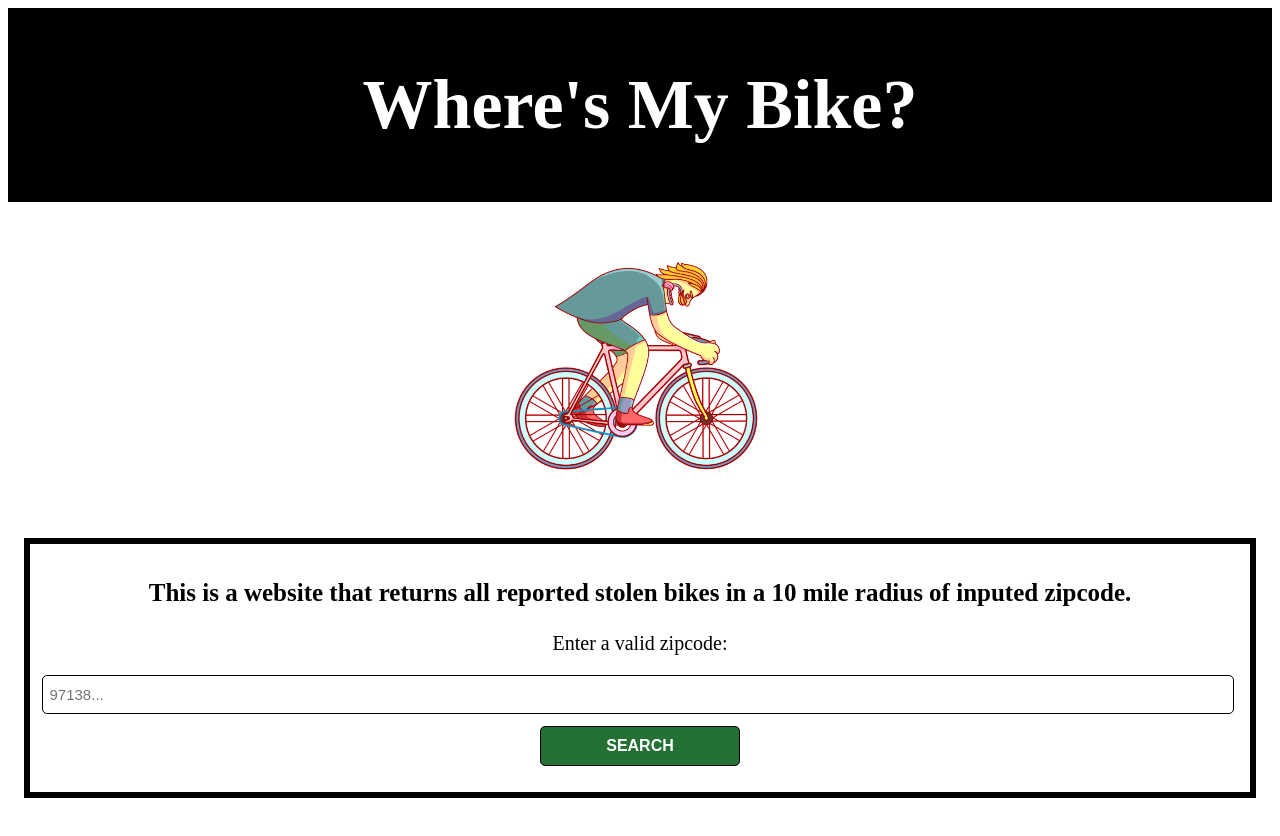
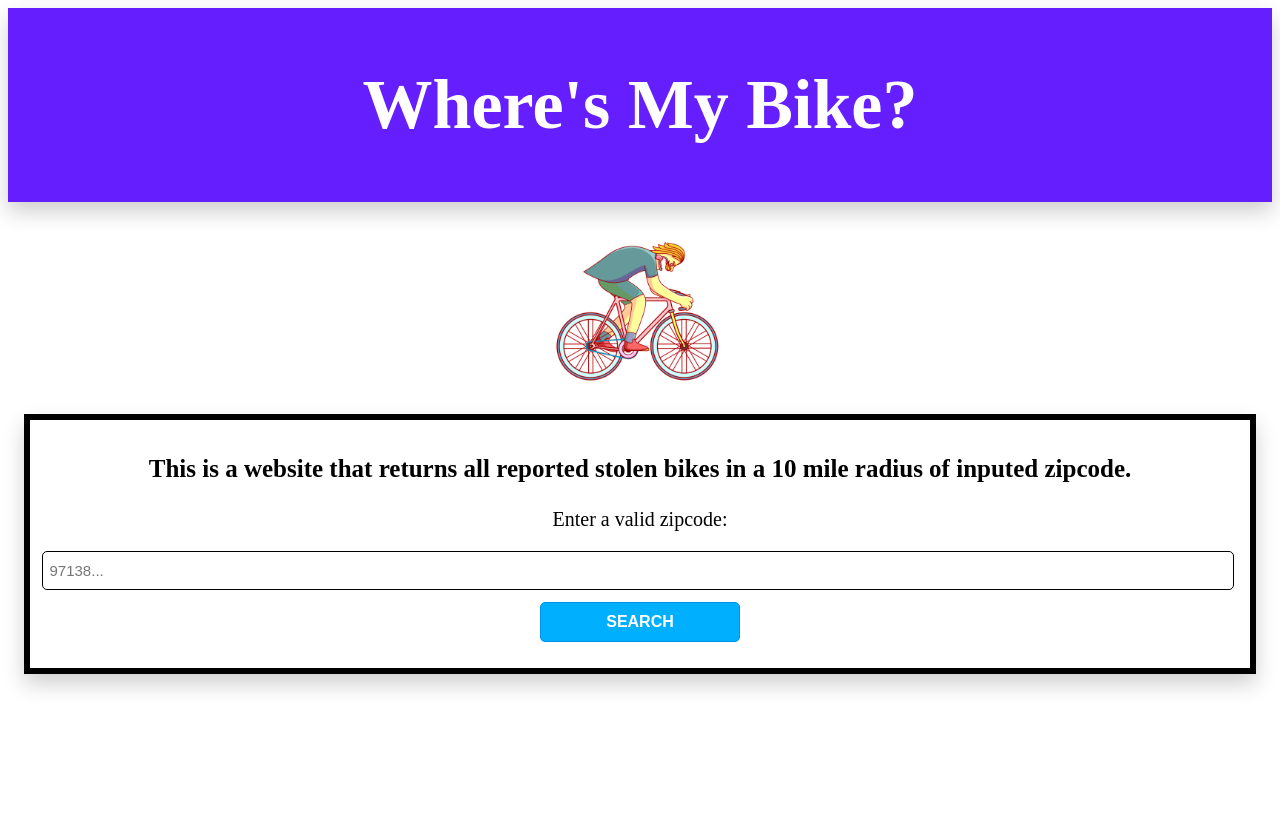
Before and after one commit to putman10/React-Stolen-BIkes, a React app: page / in a window 1280 px wide. Shown: the top 836 px of the page. After the commit the page ends 800 px from the top, so only its background shows below. Built offline with nearby package versions, Linux system fonts and the light colour scheme.

Commit message:
add stylesheet import and move styles out of inline

```diff
--- a/src/components/BikeList.jsx
+++ b/src/components/BikeList.jsx
@@ -11,25 +11,28 @@ const BikeListDisplay = (props) => {
     textAlign: 'center',
     background: '#ffffffb0',
     border: '6px solid black',
-    padding: '2rem 0'
-  }
+    padding: '2rem 10px',
+    WebkitBoxShadow: '0px 10px 20px rgba(0,0,0,0.19)',
+    MozBoxShadow: '0px 10px 20px rgba(0,0,0,0.19)',
+    BoxShadow: '0px 10px 20px rgba(0,0,0,0.19)'
+  };
   let columnStyle = {
     width: '20%',
     display: 'inline-block',
     marginRight: '2%'
-  }
+  };
   let imageStyle = {
     maxWidth: '100%'
-  }
+  };
 
   return (
     <div style={containerStyle}>
-    <h2>{props.city ? 'Bikes Stolen Near: ' + props.city : ''}</h2>
+      <h2>{props.city ? 'Bikes Stolen Near: ' + props.city : ''}</h2>
       {props.loader}
       {props.bikes.map((bike, index) => (
         <div style={columnStyle} key={index}>
           <h3>{bike.title}</h3>
-            <img style={imageStyle} src={bike.thumb != null ? bike.thumb : placeholder} alt={bike.title} />
+          <img style={imageStyle} src={bike.thumb != null ? bike.thumb : placeholder} alt={bike.title} />
           <p>Date Stolen: {bike.date_stolen}</p>
           <p>Serial #: {bike.serial}</p>
           <hr />
@@ -49,14 +52,14 @@ const mapStateToProps = state => {
   let bikes;
   let loader;
   let city = state.search[1].city;
-  console.log(state)
+  console.log(state);
 
   if (!state.search[1].isFetching) {
     bikes = state.search[1].stolenBikes;
     loader;
   } else {
     bikes = [];
-    loader = <Loader type="Triangle" color="#257135" height="100" width="100" />;
+    loader = <Loader type="Triangle" color="rgb(101, 31, 255)" height="100" width="100" />;
   }
   return {
     bikes,
--- a/src/components/BikeSearch.jsx
+++ b/src/components/BikeSearch.jsx
@@ -3,19 +3,25 @@ import { fetchBikeId } from './../actions';
 import { connect } from 'react-redux';
 import PropTypes from 'prop-types';
 
-function BikeSearch({ dispatch }){
+function BikeSearch(props){
   let searchStyle = {
     marginBottom: '1rem'
+  };
+  let inputStyle = {
+    width: '98%',
+    padding: '10px 7px',
+    fontSize: '15px',
+    borderRadius: '5px',
+    border: '1px solid black',
+    marginLeft: '-5px'
+  };
+  let input;
+
+  function handleOnClick(){
+    props.onClick();
   }
-  let inputStyle = {
-    width: "98%",
-    padding: "10px 7px",
-    fontSize: "15px",
-    borderRadius: "5px",
-    border: "1px solid black",
-    marginLeft: "-5px"
-  }
-  let input;
+
+
   return (
     <div style={searchStyle}>
       <form onSubmit={e => {
@@ -23,39 +29,40 @@ function BikeSearch({ dispatch }){
         if (!input.value) {
           return;
         }
-        dispatch(fetchBikeId(input.value));
+        props.dispatch(fetchBikeId(input.value));
         input.value = '';
       }}>
         <input style={inputStyle} placeholder="97138..." ref={node => {
           input = node;
         }}></input>
-        <button className="buttonStyle">Search</button>
+        <button className="buttonStyle" onClick={() =>handleOnClick()}>Search</button>
         <style jsx>
-        {`
+          {`
           .buttonStyle {
-            background-color: #257135;
+            background-color: #00b0ff;
             color: white;
             width: 200px;
             padding: 10px;
             font-size: 16px;
             border-radius: 5px;
-            border: 1px solid black;
+            border: 1px solid #0091ea;
             margin-top: 12px;
             font-weight: 700;
             text-transform: uppercase;
           }
           .buttonStyle:hover {
-            background-color: black;
+            background-color: #0091ea;
           }
         `}
-      </style>
+        </style>
       </form>
     </div>
   );
 }
 
 BikeSearch.propTypes = {
-  dispatch: PropTypes.func
+  dispatch: PropTypes.func,
+  onClick: PropTypes.func
 };
 
 export default connect()(BikeSearch);
--- a/src/components/Header.jsx
+++ b/src/components/Header.jsx
@@ -1,52 +1,23 @@
 import React from 'react';
 import BikeSearch from './BikeSearch';
 import bikeGif from '../assets/bike.gif';
+import './styles/Header.css';
 
 function Header(){
-  let containerStyle1 = {
-    maxWidth: '1200px',
-    margin: '0 auto',
-    textAlign: 'center'
-  }
-  let containerStyle2 = {
-    maxWidth: '1200px',
-    margin: '2rem auto 3rem',
-    textAlign: 'center',
-    background: '#ffffffb0',
-    padding: '10px',
-    border: '6px solid black',
-    fontSize: '25px'
-  }
-  let headerStyle = {
-    backgroundColor: 'black',
-    padding: '10px 0',
-    color: 'white',
-    fontSize: '35px',
-    textTransform: 'capitalize'
-  }
-  let lowerFont = {
-    fontSize: '20px'
-  }
-  let bikeStyle = {
-    maxWidth: '100%'
-  }
-  let bikeDiv = {
-    width: '300px',
-    margin: '0 auto'
-  }
+
   return (
     <div>
-      <div style={headerStyle}>
-        <div style={containerStyle1}>
+      <div className="headerStyle">
+        <div className="containerStyle1">
           <h1>Where's My Bike?</h1>
         </div>
       </div>
-      <div style={bikeDiv}>
-        <img style={bikeStyle} src={bikeGif}/>
+      <div className="bikeDiv">
+        <img className="bikeStyle" src={bikeGif}/>
       </div>
-      <div style={containerStyle2}>
-      <p><b>This is a website that returns all reported stolen bikes in a 10 mile radius of inputed zipcode.</b></p>
-        <p style={lowerFont}>Enter a valid zipcode:</p>
+      <div className="containerStyle2">
+        <p><b>This is a website that returns all reported stolen bikes in a 10 mile radius of inputed zipcode.</b></p>
+        <p className="lowerFont">Enter a valid zipcode:</p>
         <BikeSearch />
       </div>
     </div>
--- /dev/null
+++ b/src/components/styles/Header.css
@@ -0,0 +1,56 @@
+#bike {
+  transform: translateX(-200px);
+  transition: transform 400ms ease-in;
+  width: 200px;
+}
+
+#bike.slideIn {
+  transform: translateX(0);
+}
+
+#bike.slideOut {
+  transform: translateX(200%);
+}
+
+.containerStyle1{
+  max-width: 1200px;
+  margin: 0 auto;
+  text-align: center
+}
+
+.containerStyle2{
+  max-width: 1200px;
+  margin: .5rem auto 3rem;
+  text-align: center;
+  background: #ffffffb0;
+  padding: 10px;
+  border: 6px solid black;
+  font-size: 25px;
+  -Webkit-Box-Shadow: 0px 10px 20px rgba(0,0,0,0.19);
+  -Moz-Box-Shadow: 0px 10px 20px rgba(0,0,0,0.19);
+  Box-Shadow: 0px 10px 20px rgba(0,0,0,0.19);
+}
+
+.headerStyle{
+  background-color: #651fff;
+  padding: 10px 0;
+  color: white;
+  font-size: 35px;
+  text-transform: capitalize;
+  -Webkit-Box-Shadow: 0px 10px 20px rgba(0,0,0,0.19);
+  -Moz-Box-Shadow: 0px 10px 20px rgba(0,0,0,0.19);
+  Box-Shadow: 0px 10px 20px rgba(0,0,0,0.19);
+}
+
+.lowerFont{
+  font-size: 20px;
+}
+
+.bikeStyle{
+  max-width: 100%;
+}
+
+.bikeDiv{
+  width: 200px;
+  margin: 0 auto;
+};
```
Also changed, not shown: src/components/App.jsx (+4 -4 lines).
